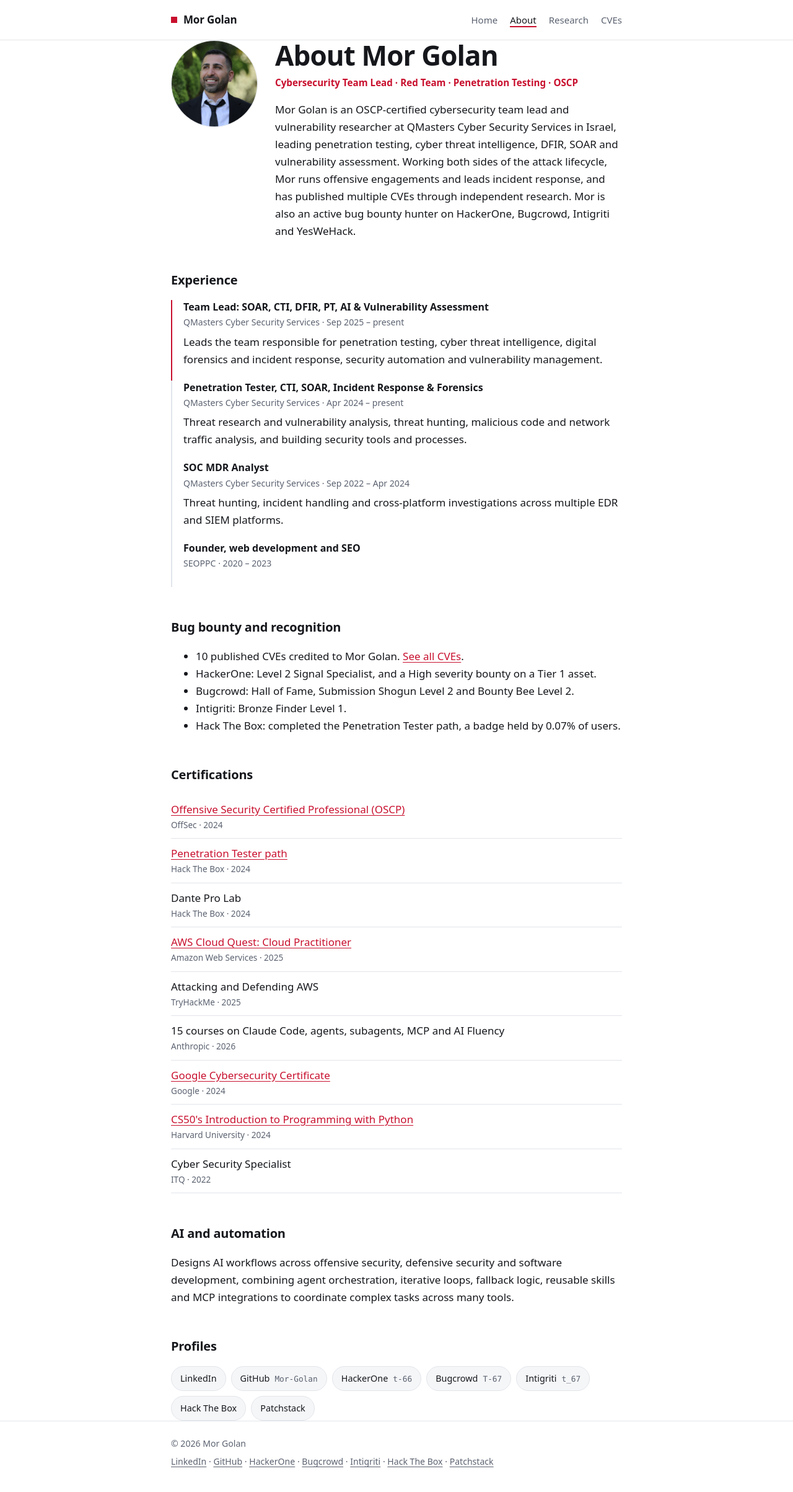
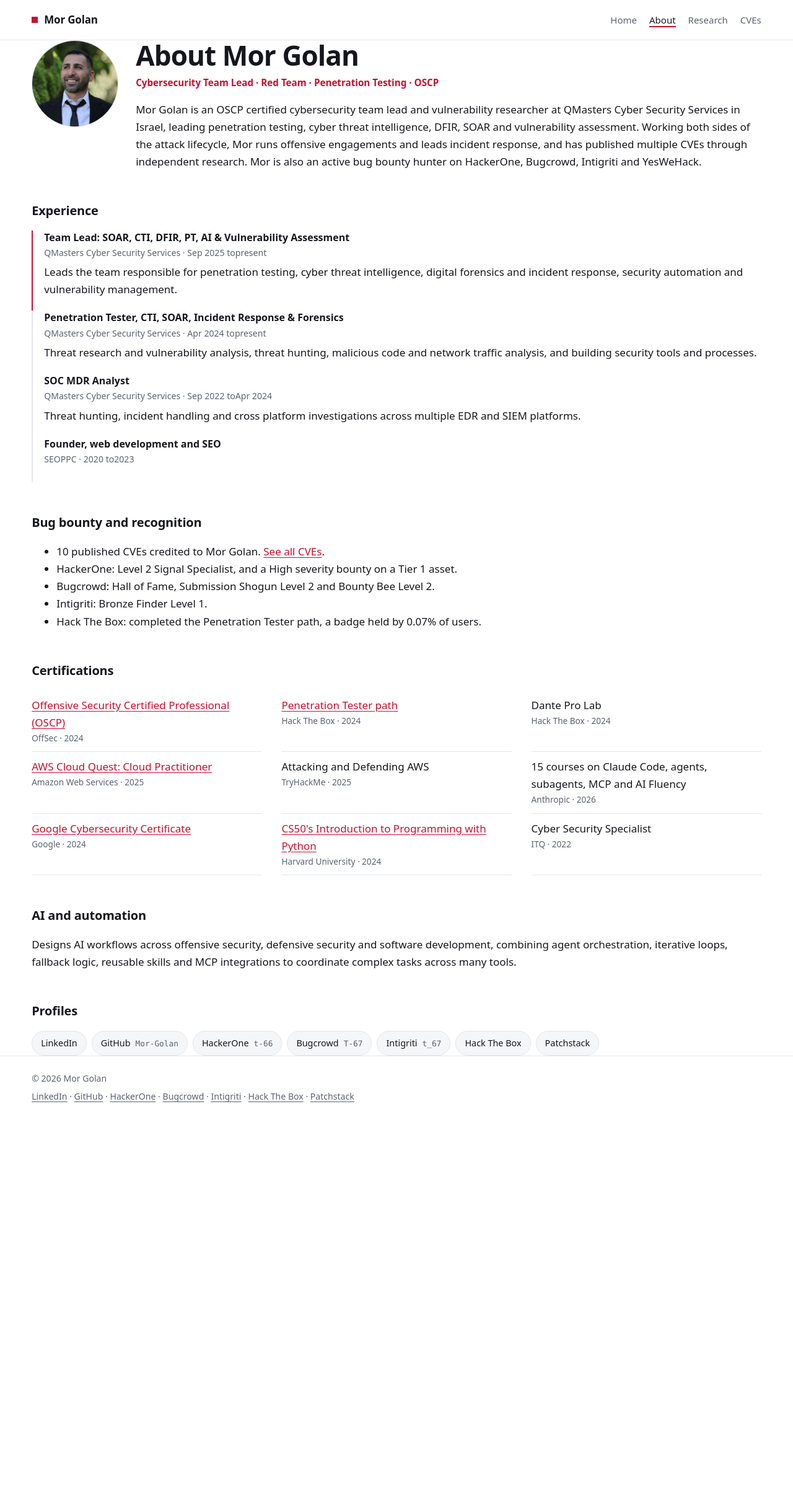
Before and after one commit to Mor-Golan/mor-golan.github.io, a Jekyll site: the page built from about/index.html, in a window 1280 px wide. Shown: the whole page at 62% size. Built offline with Jekyll 4.4.1, drawn with Linux system fonts in a browser that asks for light colours; after the commit the page ends 1818 px from its top, so only the background shows below that.

Commit message:
Use a full width layout and drop dashes from visible text

```diff
--- a/_config.yml
+++ b/_config.yml
@@ -7,7 +7,7 @@ job_title: Cybersecurity Team Lead
 employer: QMasters Cyber Security Services
 role: "Cybersecurity Team Lead | Red Team | Penetration Testing | OSCP"
 bio: >-
-  Mor Golan is an OSCP-certified cybersecurity team lead and vulnerability
+  Mor Golan is an OSCP certified cybersecurity team lead and vulnerability
   researcher at QMasters Cyber Security Services in Israel, leading
   penetration testing, cyber threat intelligence, DFIR, SOAR and
   vulnerability assessment. Working both sides of the attack lifecycle,
--- a/_data/cves.yml
+++ b/_data/cves.yml
@@ -98,7 +98,7 @@
 
 - id: "CVE-2026-96838"
   published: "2026-09-30"
-  product: "Blacklist Manager – WooCommerce Anti-Fraud, Blacklist & Checkout Verification"
+  product: "Blacklist Manager for WooCommerce"
   vendor: "YoOhw Studio"
   type: "Cross Site Request Forgery (CSRF)"
   cwe: "CWE-352"
--- a/_data/projects.yml
+++ b/_data/projects.yml
@@ -3,7 +3,7 @@
   kind: Android security app
   description: >-
     Brings device monitoring into one place: camera and microphone access,
-    trackers, location, Bluetooth, DNS lookups with country-level
+    trackers, location, Bluetooth, DNS lookups with country level
     destinations, and app usage.
   url: https://play.google.com/store/apps/details?id=com.morgolan.yoursnitch
 
--- a/about/index.html
+++ b/about/index.html
@@ -9,7 +9,7 @@ description: About Mor Golan, cybersecurity team lead at QMasters, OSCP, penetra
 <ul class="timeline">
   <li>
     <h3>Team Lead: SOAR, CTI, DFIR, PT, AI &amp; Vulnerability Assessment</h3>
-    <p class="meta">QMasters Cyber Security Services &middot; Sep 2025 &ndash; present</p>
+    <p class="meta">QMasters Cyber Security Services &middot; Sep 2025 topresent</p>
     <p>
       Leads the team responsible for penetration testing, cyber threat intelligence,
       digital forensics and incident response, security automation and vulnerability management.
@@ -17,7 +17,7 @@ description: About Mor Golan, cybersecurity team lead at QMasters, OSCP, penetra
   </li>
   <li>
     <h3>Penetration Tester, CTI, SOAR, Incident Response &amp; Forensics</h3>
-    <p class="meta">QMasters Cyber Security Services &middot; Apr 2024 &ndash; present</p>
+    <p class="meta">QMasters Cyber Security Services &middot; Apr 2024 topresent</p>
     <p>
       Threat research and vulnerability analysis, threat hunting, malicious code and
       network traffic analysis, and building security tools and processes.
@@ -25,15 +25,15 @@ description: About Mor Golan, cybersecurity team lead at QMasters, OSCP, penetra
   </li>
   <li>
     <h3>SOC MDR Analyst</h3>
-    <p class="meta">QMasters Cyber Security Services &middot; Sep 2022 &ndash; Apr 2024</p>
+    <p class="meta">QMasters Cyber Security Services &middot; Sep 2022 toApr 2024</p>
     <p>
-      Threat hunting, incident handling and cross-platform investigations
+      Threat hunting, incident handling and cross platform investigations
       across multiple EDR and SIEM platforms.
     </p>
   </li>
   <li>
     <h3>Founder, web development and SEO</h3>
-    <p class="meta">SEOPPC &middot; 2020 &ndash; 2023</p>
+    <p class="meta">SEOPPC &middot; 2020 to2023</p>
   </li>
 </ul>
 
--- a/assets/css/style.css
+++ b/assets/css/style.css
@@ -43,7 +43,7 @@ body {
 a { color: var(--accent); text-underline-offset: 3px; }
 a:hover { text-decoration-thickness: 2px; }
 
-.wrap { max-width: 760px; margin: 0 auto; padding: 0 16px; }
+.wrap { padding: 0 clamp(16px, 4vw, 56px); }
 
 .skip { position: absolute; left: -9999px; }
 .skip:focus { left: 16px; top: 8px; padding: 6px 10px; background: var(--surface); }
@@ -202,8 +202,21 @@ img { max-width: 100%; height: auto; }
 
 /* CVE list */
 
-.cve-list { margin: 0; padding: 0; list-style: none; border-top: 1px solid var(--border); }
-.cve { padding: 16px 0; border-bottom: 1px solid var(--border); }
+.cve-list {
+  display: grid;
+  grid-template-columns: repeat(auto-fill, minmax(320px, 1fr));
+  gap: 12px;
+  margin: 0;
+  padding: 0;
+  list-style: none;
+}
+
+.cve {
+  padding: 14px 16px;
+  background: var(--surface);
+  border: 1px solid var(--border);
+  border-radius: 10px;
+}
 
 .cve-head {
   display: flex;
@@ -248,7 +261,7 @@ img { max-width: 100%; height: auto; }
 
 .badges {
   display: grid;
-  grid-template-columns: repeat(auto-fill, minmax(150px, 1fr));
+  grid-template-columns: repeat(auto-fit, minmax(150px, 1fr));
   gap: 12px;
   margin: 0;
   padding: 0;
@@ -314,7 +327,14 @@ img { max-width: 100%; height: auto; }
 .timeline .meta { margin: 2px 0 6px; color: var(--muted); font-size: 0.88rem; }
 .timeline p { margin: 0; }
 
-.certs { margin: 0; padding: 0; list-style: none; }
+.certs {
+  display: grid;
+  grid-template-columns: repeat(auto-fill, minmax(300px, 1fr));
+  column-gap: 32px;
+  margin: 0;
+  padding: 0;
+  list-style: none;
+}
 .certs li { padding: 10px 0; border-bottom: 1px solid var(--border); }
 .certs span { display: block; color: var(--muted); font-size: 0.85rem; }
 
--- a/index.html
+++ b/index.html
@@ -1,6 +1,6 @@
 ---
 layout: default
-description: Mor Golan is an OSCP-certified cybersecurity team lead, penetration tester and bug bounty hunter with published CVEs.
+description: Mor Golan is an OSCP certified cybersecurity team lead, penetration tester and bug bounty hunter with published CVEs.
 ---
 {%- assign cves = site.data.cves %}
 {%- assign top = cves | sort: "cvss" | last %}
```
